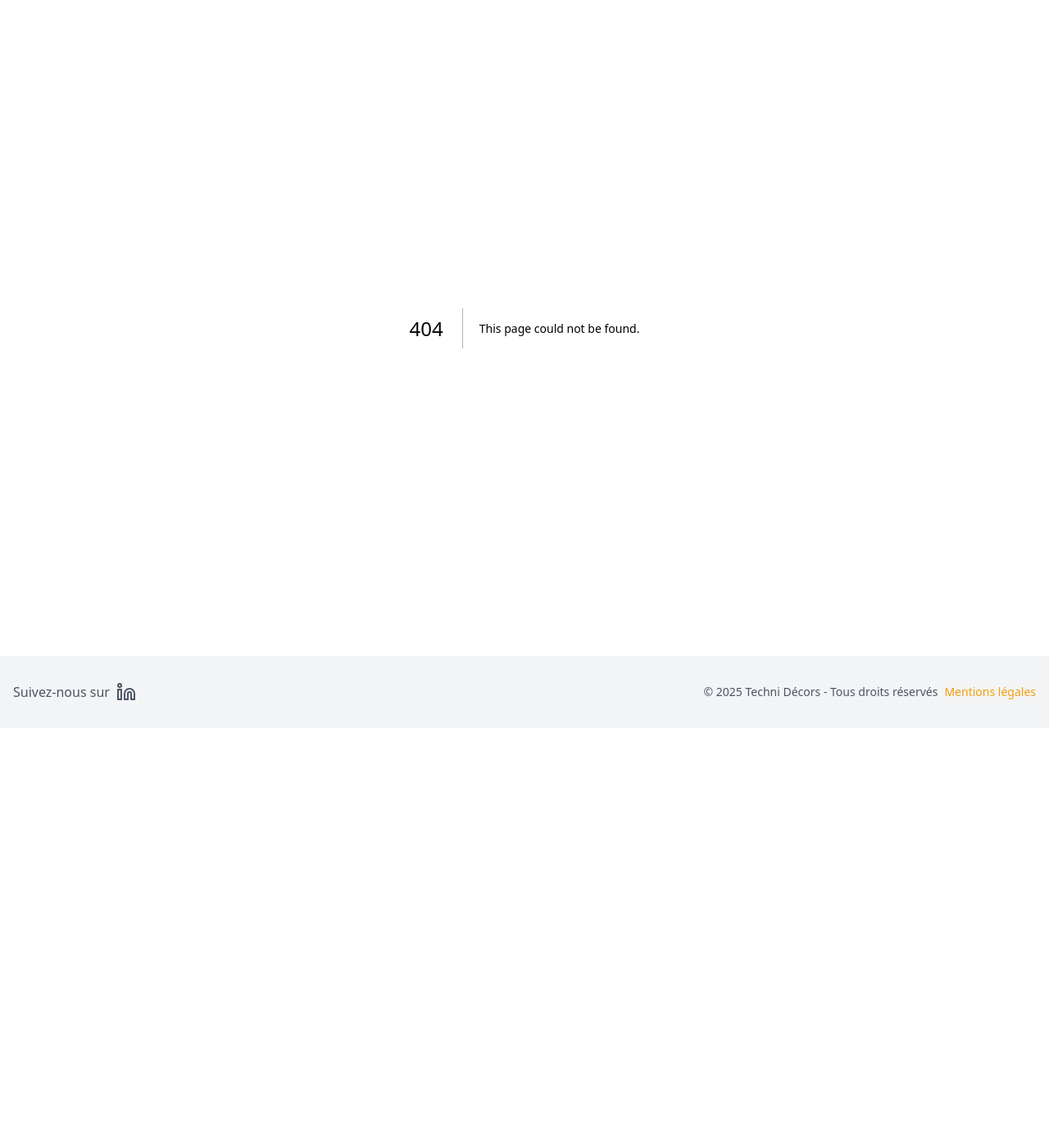
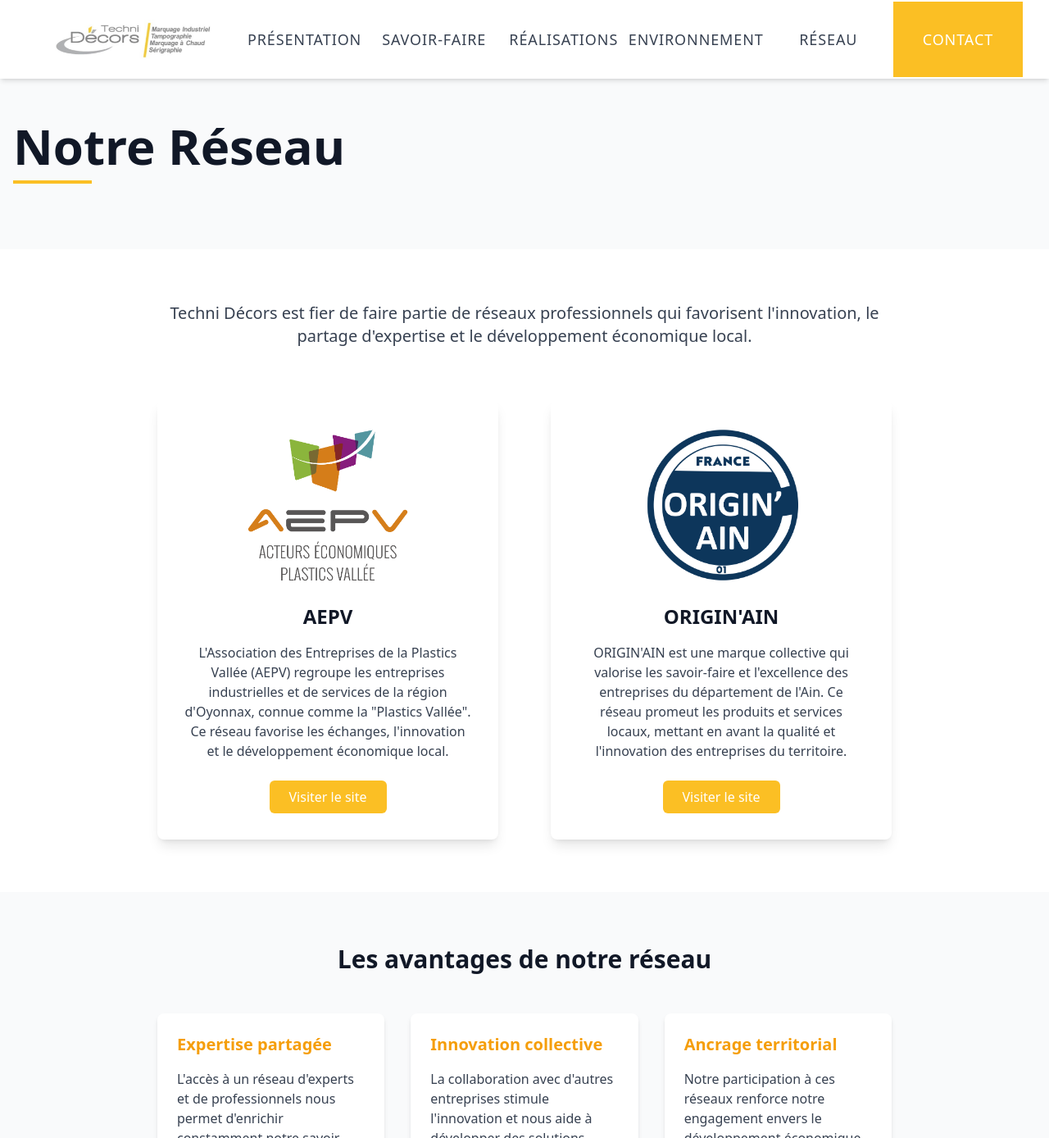
Before and after one commit to guicrstn/technidecors, a Next.js app: page /reseau in a window 1280 px wide. Before the commit this address had no page. Shown: the top 1388 px of the page at 82% size. Before the commit the page ends 888 px from the top, so only its background shows below. Built offline with nearby package versions, Linux system fonts and the light colour scheme.

Commit message:
Pending changes exported from your codespace

```diff
--- /dev/null
+++ b/app/reseau/page.tsx
@@ -0,0 +1,116 @@
+"use client"
+
+import { Navbar } from "@/components/navbar"
+import { Breadcrumb } from "@/components/breadcrumb"
+import Image from "next/image"
+import { motion } from "framer-motion"
+import Link from "next/link"
+
+export default function Reseau() {
+  return (
+    <div className="min-h-screen bg-white">
+      <Navbar />
+      <Breadcrumb />
+
+      {/* Hero Title */}
+      <section className="relative py-24 bg-gray-50">
+        <div className="container mx-auto px-4">
+          <h1 className="text-5xl md:text-6xl font-bold text-gray-900 relative inline-block">
+            Notre Réseau
+            <motion.div
+              className="absolute -bottom-4 left-0 w-24 h-1 bg-amber-400"
+              initial={{ width: 0 }}
+              animate={{ width: 96 }}
+              transition={{ duration: 0.8, delay: 0.2 }}
+            />
+          </h1>
+        </div>
+      </section>
+
+      {/* Main Content */}
+      <section className="py-16 bg-white">
+        <div className="container mx-auto px-4">
+          <div className="max-w-4xl mx-auto">
+            <p className="text-xl text-gray-700 mb-12 text-center">
+              Techni Décors est fier de faire partie de réseaux professionnels qui favorisent l&apos;innovation, le
+              partage d&apos;expertise et le développement économique local.
+            </p>
+
+            <div className="grid md:grid-cols-2 gap-16 mt-16">
+              {/* AEPV */}
+              <div className="bg-white p-8 rounded-lg shadow-lg flex flex-col items-center">
+                <div className="relative w-full h-48 mb-6">
+                  <Image src="/images/AEPV_Logo.png" alt="Logo AEPV" fill className="object-contain" />
+                </div>
+                <h2 className="text-2xl font-bold text-gray-900 mb-4">AEPV</h2>
+                <p className="text-gray-700 mb-6 text-center">
+                  L&apos;Association des Entreprises de la Plastics Vallée (AEPV) regroupe les entreprises industrielles
+                  et de services de la région d&apos;Oyonnax, connue comme la &quot;Plastics Vallée&quot;. Ce réseau
+                  favorise les échanges, l&apos;innovation et le développement économique local.
+                </p>
+                <Link href="https://www.aepv.asso.fr/" target="_blank" rel="noopener noreferrer" className="mt-auto">
+                  <button className="bg-amber-400 text-white px-6 py-2 rounded-md hover:bg-amber-500 transition-colors">
+                    Visiter le site
+                  </button>
+                </Link>
+              </div>
+
+              {/* ORIGIN'AIN */}
+              <div className="bg-white p-8 rounded-lg shadow-lg flex flex-col items-center">
+                <div className="relative w-full h-48 mb-6">
+                  <Image src="/images/Originain.png" alt="Logo ORIGIN'AIN" fill className="object-contain" />
+                </div>
+                <h2 className="text-2xl font-bold text-gray-900 mb-4">ORIGIN&apos;AIN</h2>
+                <p className="text-gray-700 mb-6 text-center">
+                  ORIGIN&apos;AIN est une marque collective qui valorise les savoir-faire et l&apos;excellence des
+                  entreprises du département de l&apos;Ain. Ce réseau promeut les produits et services locaux, mettant
+                  en avant la qualité et l&apos;innovation des entreprises du territoire.
+                </p>
+                <Link href="https://www.originain.fr/" target="_blank" rel="noopener noreferrer" className="mt-auto">
+                  <button className="bg-amber-400 text-white px-6 py-2 rounded-md hover:bg-amber-500 transition-colors">
+                    Visiter le site
+                  </button>
+                </Link>
+              </div>
+            </div>
+          </div>
+        </div>
+      </section>
+
+      {/* Benefits Section */}
+      <section className="py-16 bg-gray-50">
+        <div className="container mx-auto px-4">
+          <div className="max-w-4xl mx-auto">
+            <h2 className="text-3xl font-bold text-center mb-12 text-gray-900">Les avantages de notre réseau</h2>
+
+            <div className="grid md:grid-cols-3 gap-8">
+              <div className="bg-white p-6 rounded-lg shadow-md">
+                <h3 className="text-xl font-semibold mb-4 text-amber-500">Expertise partagée</h3>
+                <p className="text-gray-700">
+                  L&apos;accès à un réseau d&apos;experts et de professionnels nous permet d&apos;enrichir constamment
+                  notre savoir-faire et nos compétences.
+                </p>
+              </div>
+
+              <div className="bg-white p-6 rounded-lg shadow-md">
+                <h3 className="text-xl font-semibold mb-4 text-amber-500">Innovation collective</h3>
+                <p className="text-gray-700">
+                  La collaboration avec d&apos;autres entreprises stimule l&apos;innovation et nous aide à développer
+                  des solutions toujours plus performantes.
+                </p>
+              </div>
+
+              <div className="bg-white p-6 rounded-lg shadow-md">
+                <h3 className="text-xl font-semibold mb-4 text-amber-500">Ancrage territorial</h3>
+                <p className="text-gray-700">
+                  Notre participation à ces réseaux renforce notre engagement envers le développement économique local
+                  et la valorisation du territoire.
+                </p>
+              </div>
+            </div>
+          </div>
+        </div>
+      </section>
+    </div>
+  )
+}
--- a/components/breadcrumb.tsx
+++ b/components/breadcrumb.tsx
@@ -1,14 +1,15 @@
-'use client'
+"use client"
 
-import Link from 'next/link'
-import { usePathname } from 'next/navigation'
+import Link from "next/link"
+import { usePathname } from "next/navigation"
 
 const routes = {
-  '/': 'ACCUEIL',
-  '/realisations': 'RÉALISATIONS',
-  '/presentation': 'PRÉSENTATION',
-  '/savoir-faire': 'SAVOIR-FAIRE',
-  '/contact': 'CONTACT'
+  "/": "ACCUEIL",
+  "/realisations": "RÉALISATIONS",
+  "/presentation": "PRÉSENTATION",
+  "/savoir-faire": "SAVOIR-FAIRE",
+  "/contact": "CONTACT",
+  "/reseau": "RÉSEAU",
 }
 
 type Routes = typeof routes
@@ -17,7 +18,7 @@
   const pathname = usePathname()
 
   // If we're on the homepage, don't show the breadcrumb
-  if (pathname === '/') return null
+  if (pathname === "/") return null
 
   const currentPage = routes[pathname as keyof Routes]
 
--- a/components/navbar.tsx
+++ b/components/navbar.tsx
@@ -75,6 +75,9 @@
       <Link href="/environnement" className={linkClass}>
         Environnement
       </Link>
+      <Link href="/reseau" className={linkClass}>
+        Réseau
+      </Link>
       <Link href="/contact" className={contactClass}>
         Contact
       </Link>
```
Also changed, not shown: public/images/AEPV_Logo.png (added), public/images/Originain.png (added).
